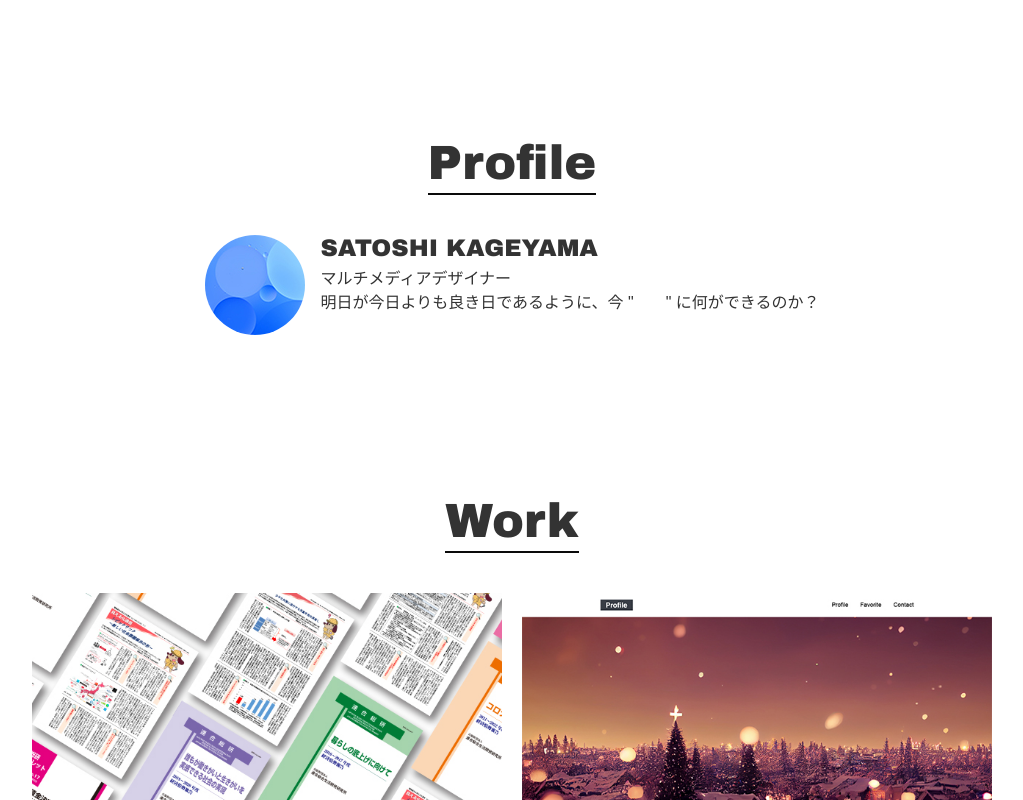
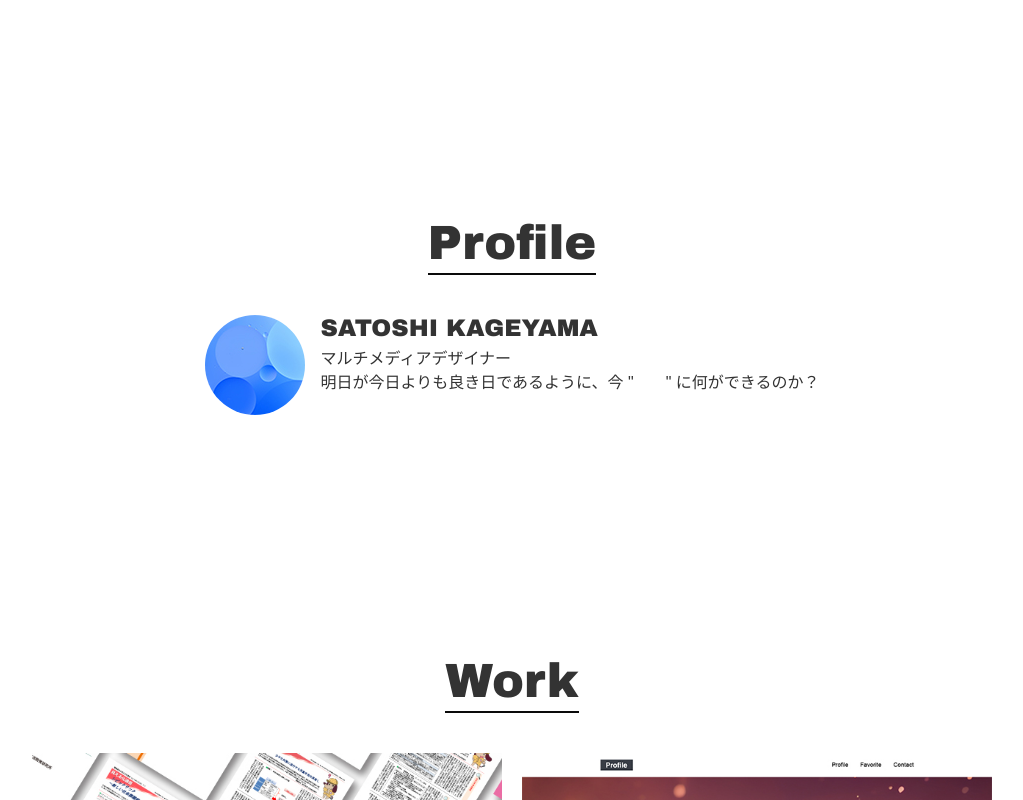
Before and after one commit to 12kagetti12/profile, a Next.js app: page / in a window 1280 px wide. Shown: the part 940-1740 px from the top of the page, without its empty margins (128-1151 px from the left). Built offline with nearby package versions, Linux system fonts and the light colour scheme.

Commit message:
💄 fix scroll bug

```diff
--- a/src/styles/globals.css
+++ b/src/styles/globals.css
@@ -29,7 +29,7 @@ p {
 }
 
 section {
-  padding: 0 2vw 20vh;
+  padding: 10vh 2vw 20vh;
 }
 
 button {
```
